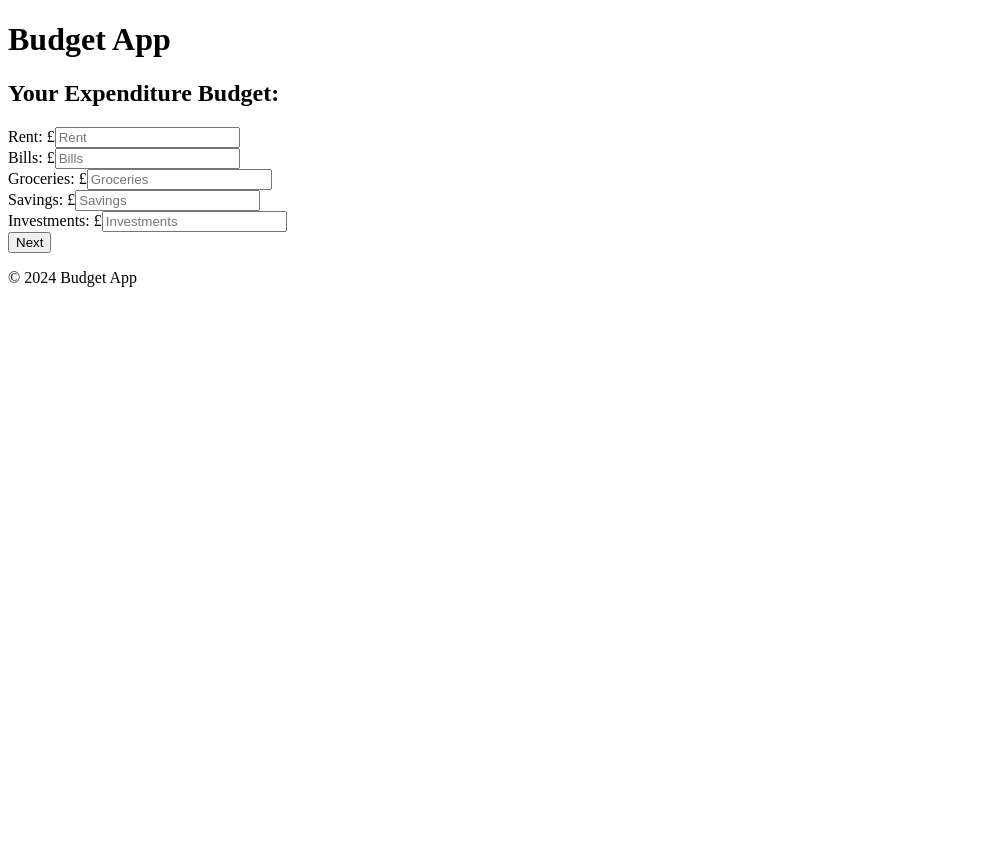
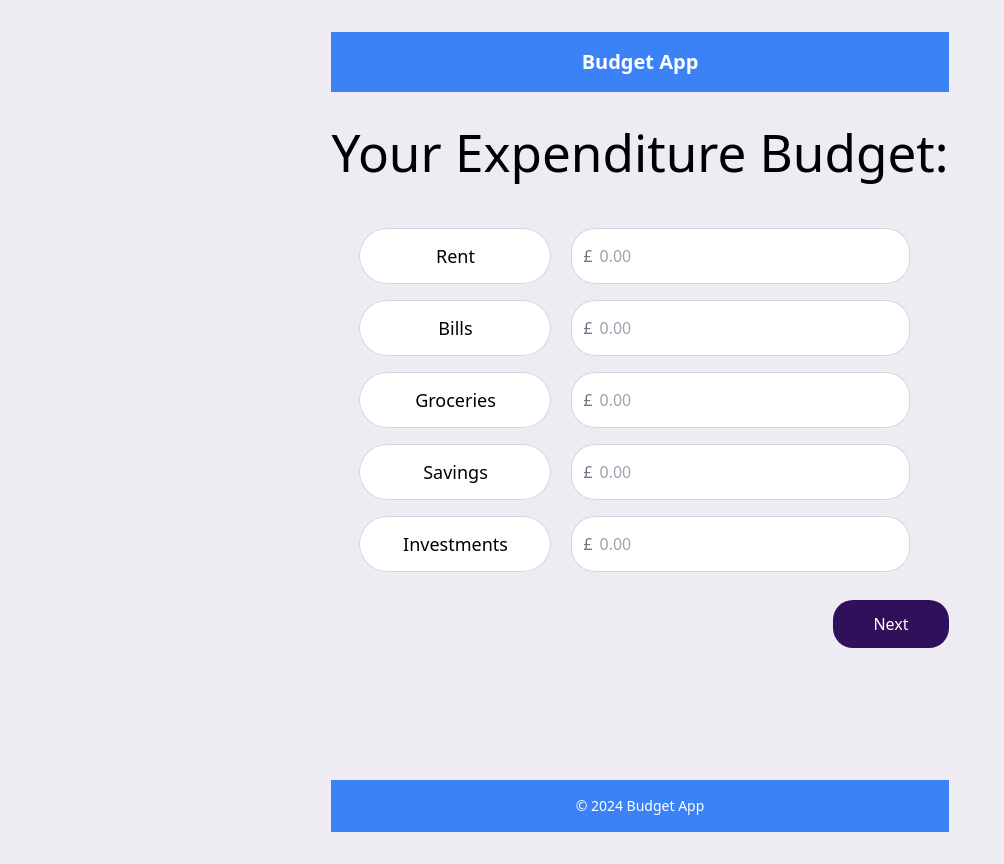
Before and after one commit to MrKatrish/insight_wallet, a React (Vite) app: page /budget in a window 1280 px wide. Shown: the whole page, without its empty margins (0-1004 px from the left). Before the commit the page ends 800 px from the top, so only its background shows below. Built offline with nearby package versions, Linux system fonts and the light colour scheme.

Commit message:
created smaller components

```diff
--- /dev/null
+++ b/src/App.css
@@ -0,0 +1,10 @@
+#root {
+    max-width: 1280px;
+    margin: 0 auto;
+    padding: 2rem;
+    text-align: center;
+  }
+
+  body {
+    background-color: var(--light-pink);
+  }
--- a/src/App.jsx
+++ b/src/App.jsx
@@ -4,6 +4,7 @@ import Home from './pages/Home';
 import Income from './pages/Income';
 import Budget from './pages/Budget';
 import Dashboard from './pages/Dashboard';
+import './App.css';
 
 
 function App() {
@@ -15,8 +16,8 @@ function App() {
 
   return (
     <Router>
-      <div className="App bg-gray-100 min-h-screen flex flex-col">
-        <header className="bg-blue-500 text-white py-4 px-8">
+      <div className="App min-h-screen flex flex-col">
+        <header className="bg-blue-500 text-white py-4 px-8 ">
           <h1 className="text-xl font-bold">Budget App</h1>
         </header>
         <div className="container mx-auto flex-grow py-8">
--- /dev/null
+++ b/src/components/FormButton.jsx
@@ -0,0 +1,7 @@
+import React from "react";
+
+export default function FormButton({onClick, title}) {
+    return (
+        <button className="button" onClick={onClick}>{title}</button>
+    );
+}
--- /dev/null
+++ b/src/components/UserInput.jsx
@@ -0,0 +1,17 @@
+import React from "react";
+
+export default function UserInput({incomeTitle, value, handleChange}) {
+    return (
+        <>
+        <div className="flex p-2 justify-start">
+            <label htmlFor="salary" className="text-lg font-medium leading-10 px-10 py-2 mx-5 border-0 ring-1 ring-inset ring-gray-300 w-48 incomeTitle">{incomeTitle}</label>
+            <div className="relative">
+            <div className="absolute inset-y-0 left-0 flex items-center pl-3">
+                <span className="text-gray-500 sm:text-md">£</span>
+            </div>
+            <input type="text" name="salary" className="rounded-3xl border-0 py-4 pl-7 pr-20 ring-1 ring-inset ring-gray-300 placeholder:text-gray-400 focus:ring-2 focus:ring-inset focus:ring-black-300 sm:text-md sm:leading-6" placeholder="0.00" value={value} onChange={handleChange} />
+            </div>
+        </div>
+        </>
+    );
+}
--- /dev/null
+++ b/src/index.css
@@ -0,0 +1,24 @@
+@tailwind base;
+@tailwind components;
+@tailwind utilities;
+
+:root {
+    --light-pink: #efebf2;
+    --grey: #d1cfd3;
+    --purple: #30105a;
+}
+
+body {
+  margin: 0;
+  display: flex;
+  place-items: center;
+  min-width: 320px;
+  min-height: 100vh;
+  color: black;
+  background-color: var(--light-pink);
+}
+
+h1 {
+  font-size: 3.2em;
+  line-height: 1.1;
+}
--- a/src/main.jsx
+++ b/src/main.jsx
@@ -1,6 +1,7 @@
 import React from 'react'
 import ReactDOM from 'react-dom/client'
 import App from './App.jsx'
+import './index.css';
 
 ReactDOM.createRoot(document.getElementById('root')).render(
   <React.StrictMode>
--- a/src/pages/Budget.jsx
+++ b/src/pages/Budget.jsx
@@ -1,5 +1,8 @@
 import React, { useState } from 'react';
 import { useNavigate } from 'react-router-dom';
+import UserInput from '../components/UserInput';
+import FormTitle from './FormTitle';
+import FormButton from '../components/FormButton';
 
 function Budget({ userData }) {
   const navigate = useNavigate();
@@ -16,72 +19,16 @@ function Budget({ userData }) {
   };
 
   return (
-    <div className="max-w-md mx-auto mt-8">
-      <h2 className="text-2xl font-bold mb-4">Your Expenditure Budget:</h2>
-      <form>
-        <div className="mb-4">
-            <label>Rent: <span> £</span>
-          <input
-            className="appearance-none border rounded w-full py-2 px-3 text-gray-700 leading-tight focus:outline-none focus:shadow-outline"
-            name="rent"
-            value={budget.rent}
-            onChange={handleChange}
-            placeholder="Rent"
-          />
-          </label>
-        </div>
-        <div className="mb-4">
-            <label>Bills: <span> £</span>
-          <input
-            className="appearance-none border rounded w-full py-2 px-3 text-gray-700 leading-tight focus:outline-none focus:shadow-outline"
-            name="bills"
-            value={budget.bills}
-            onChange={handleChange}
-            placeholder="Bills"
-          />
-          </label>
-        </div>
-        <div className="mb-4">
-            <label>Groceries: <span>£</span>
-          <input
-            className="appearance-none border rounded w-full py-2 px-3 text-gray-700 leading-tight focus:outline-none focus:shadow-outline"
-            name="groceries"
-            value={budget.groceries}
-            onChange={handleChange}
-            placeholder="Groceries"
-          />
-          </label>
-        </div>
-        <div className="mb-4">
-            <label>Savings: <span>£</span>
-          <input
-            className="appearance-none border rounded w-full py-2 px-3 text-gray-700 leading-tight focus:outline-none focus:shadow-outline"
-            name="savings"
-            value={budget.savings}
-            onChange={handleChange}
-            placeholder="Savings"
-          />
-          </label>
-        </div>
-        <div className="mb-4">
-            <label>Investments: <span>£</span>
-          <input
-            className="appearance-none border rounded w-full py-2 px-3 text-gray-700 leading-tight focus:outline-none focus:shadow-outline"
-            name="investments"
-            value={budget.investments}
-            onChange={handleChange}
-            placeholder="Investments"
-          />
-          </label>
-        </div>
-        <button
-          className="bg-blue-500 hover:bg-blue-700 text-white font-bold py-2 px-4 rounded focus:outline-none focus:shadow-outline"
-          type="button"
-          onClick={handleSubmit}
-        >
-          Next
-        </button>
-      </form>
+
+    <div>
+      <FormTitle title='Your Expenditure Budget:' />
+      <UserInput incomeTitle='Rent' value={budget.rent} handleChange={handleChange} />
+      <UserInput incomeTitle='Bills' value={budget.bills} handleChange={handleChange} />
+      <UserInput incomeTitle='Groceries' value={budget.groceries} handleChange={handleChange} />
+      <UserInput incomeTitle='Savings' value={budget.savings} handleChange={handleChange} />
+      <UserInput incomeTitle='Investments' value={budget.investments} handleChange={handleChange} />
+      <FormButton onClick={handleSubmit} title='Next' />
+
     </div>
   );
 }
--- /dev/null
+++ b/src/pages/FormTitle.jsx
@@ -0,0 +1,7 @@
+import React from "react";
+
+export default function FormTitle({title}) {
+    return (
+        <h1 className="mb-10">{title}</h1>
+    );
+}
--- a/src/pages/Income.jsx
+++ b/src/pages/Income.jsx
@@ -1,5 +1,9 @@
 import React, { useState } from 'react';
 import { useNavigate } from 'react-router-dom';
+import '../styles/Income.css';
+import UserInput from '../components/UserInput';
+import FormTitle from './FormTitle';
+import FormButton from '../components/FormButton';
 
 function Income({ updateUserData }) {
   const navigate = useNavigate();
@@ -17,49 +21,12 @@ function Income({ updateUserData }) {
 
   return (
     <>
-      <h1 className="mb-10">Your Income:</h1>
-
-      <div className="flex p-2 justify-start">
-        <label htmlFor="salary" className="text-lg font-medium leading-10 px-10 py-2 mx-5 border-0 ring-1 ring-inset ring-gray-300 w-48 incomeTitle">Salary</label>
-        <div className="relative">
-          <div className="absolute inset-y-0 left-0 flex items-center pl-3">
-            <span className="text-gray-500 sm:text-md">£</span>
-          </div>
-          <input type="text" name="salary" className="rounded-3xl border-0 py-4 pl-7 pr-20 ring-1 ring-inset ring-gray-300 placeholder:text-gray-400 focus:ring-2 focus:ring-inset focus:ring-black-300 sm:text-md sm:leading-6" placeholder="0.00" value={income.salary} onChange={handleChange} />
-        </div>
-      </div>
-
-            <div className="flex p-2 justify-start">
-                <label htmlFor="salary" className="text-lg font-medium leading-10 px-10 py-2 mx-5 border-0 ring-1 ring-inset ring-gray-300 w-48 incomeTitle">Side Hustle</label>
-                <div className="relative">
-                    <div className="absolute inset-y-0 left-0 flex items-center pl-3">
-                    <span className="text-gray-500 sm:text-md">£</span>
-                    </div>
-                    <input type="text" name="price" className="rounded-3xl border-0 py-4 pl-7 pr-20 ring-1 ring-inset ring-gray-300 placeholder:text-gray-400 focus:ring-2 focus:ring-inset focus:ring-black-300 sm:text-md sm:leading-6" placeholder="0.00" />
-                </div>
-            </div>
-
-            <div className="flex p-2 justify-start">
-                <label htmlFor="salary" className="text-lg font-medium leading-10 px-10 py-2 mx-5 border-0 ring-1 ring-inset ring-gray-300 w-48 incomeTitle">Other</label>
-                <div className="relative">
-                    <div className="absolute inset-y-0 left-0 flex items-center pl-3">
-                    <span className="text-gray-500 sm:text-md">£</span>
-                    </div>
-                    <input type="text" name="price" className="rounded-3xl border-0 py-4 pl-7 pr-20 ring-1 ring-inset ring-gray-300 placeholder:text-gray-400 focus:ring-2 focus:ring-inset focus:ring-black-300 sm:text-md sm:leading-6" placeholder="0.00" />
-                </div>
-            </div>
-
-            <div className="flex p-2 justify-start">
-                <label htmlFor="salary" className="text-lg font-medium leading-10 px-10 py-2 mx-5 border-0 ring-1 ring-inset ring-gray-300 w-48 incomeTitle greyedArea">+</label>
-                <div className="relative">
-                    <div className="absolute inset-y-0 left-0 flex items-center pl-3">
-                    <span className="text-gray-500 sm:text-md">£</span>
-                    </div>
-                    <input type="text" name="price" className="rounded-3xl border-0 py-4 pl-7 pr-20 ring-1 ring-inset ring-gray-300 placeholder:text-gray-400 focus:ring-2 focus:ring-inset focus:ring-black-300 sm:text-md sm:leading-6" placeholder="0.00" />
-                </div>
-            </div>
-
-            <button className="button" onClick={handleSubmit}>Next</button>
+      <FormTitle title='Your Income:' />
+      <UserInput incomeTitle='Salary' value={income.salary} handleChange={handleChange}/>
+      <UserInput incomeTitle='Side Hustle' income={income.salary} handleChange={handleChange}/>
+      <UserInput incomeTitle='Other' income={income.salary} handleChange={handleChange}/>
+      <UserInput incomeTitle='+' income={income.salary} handleChange={handleChange}/>
+      <FormButton onClick={handleSubmit} title='Next' />
     </>
   );
 }
--- /dev/null
+++ b/src/styles/Income.css
@@ -0,0 +1,17 @@
+.incomeTitle {
+    background-color: white;
+    border-radius: 30px;
+}
+
+.greyedArea {
+    background-color: var(--grey);
+}
+
+.button {
+    margin-top: 20px;
+    background-color: var(--purple);
+    color: white;
+    padding: 12px 40px;
+    border-radius: 20px;
+    float: right;
+}
```
